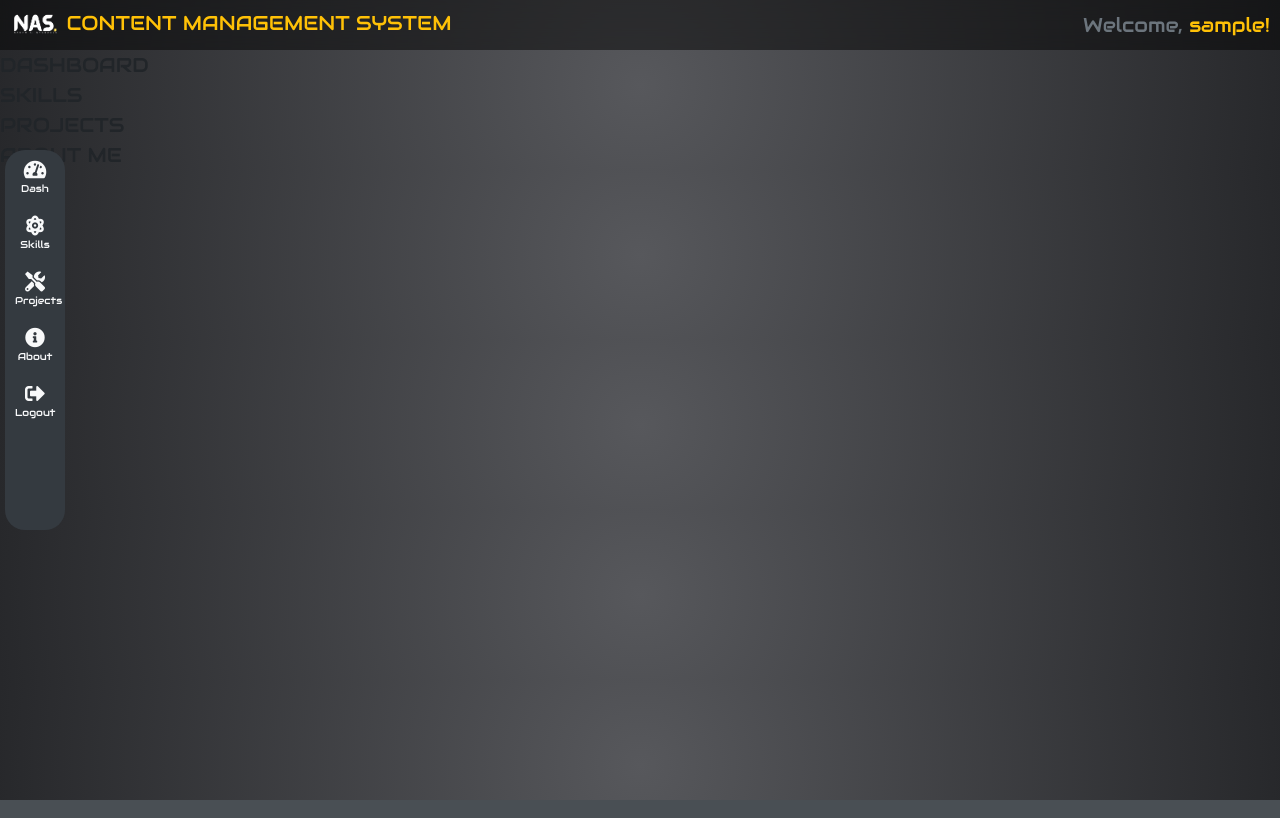
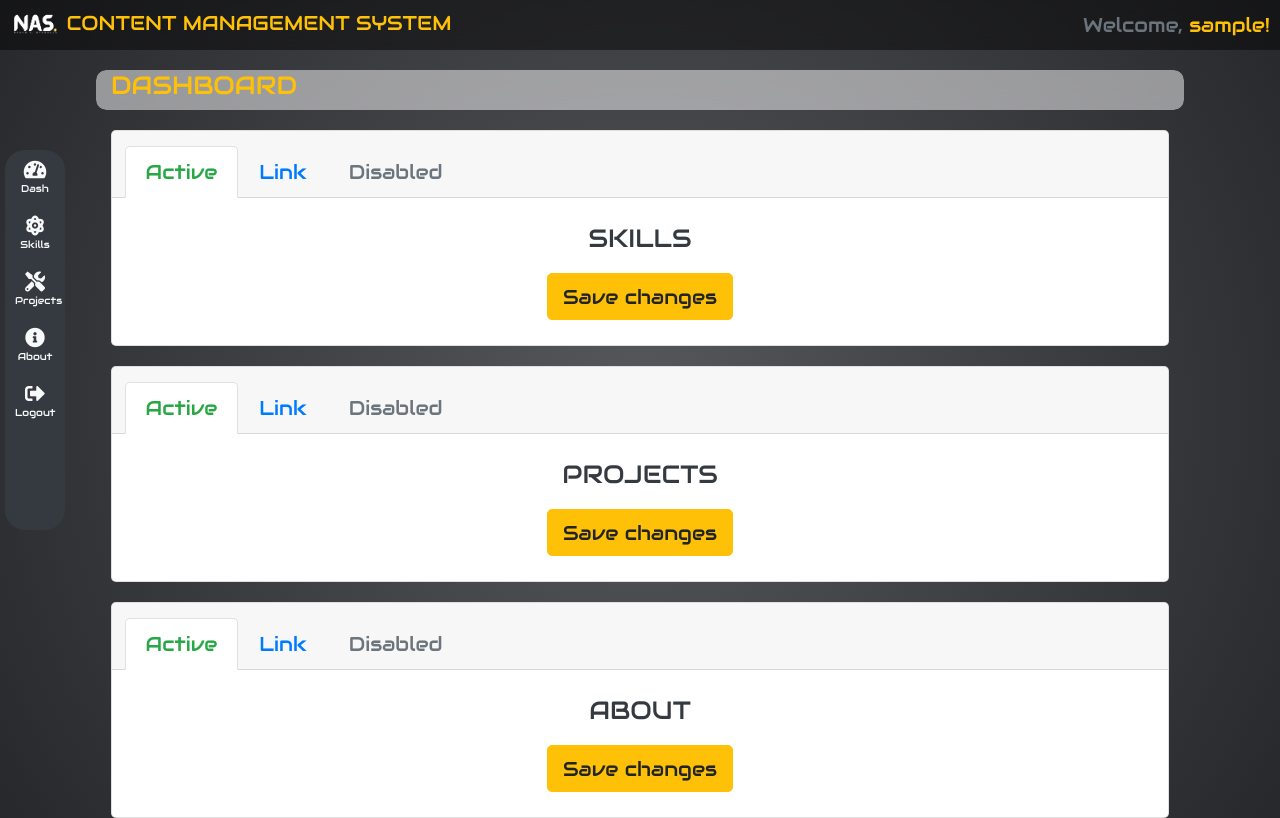
Before and after one commit to nashyyyyyyy/portfolio, a PHP site: page /cms/dashboard.php in a window 1280 px wide. Run offline with PHP 8.4, Linux system fonts and the light colour scheme; the visitor is signed in with stand-in values (Sample User, id 1).

Commit message:
After midterm project checking

```diff
--- a/cms/dashboard.css
+++ b/cms/dashboard.css
@@ -36,3 +36,28 @@ body {
     background-color: rgba(4, 4, 4, 0.5);
     backdrop-filter: blur(10px);
 }
+
+
+.overlay {
+    position: absolute;
+    top: 0;
+    left: 0;
+    width: 100%;
+    height: 100%;
+    background-color: rgba(255, 255, 255, 0.5);
+    backdrop-filter: blur(10px);
+
+}
+
+
+.text-warning {
+    color: #ffc107;
+}
+
+.text-left {
+    text-align: left;
+}
+
+.text-white {
+    color: #fff;
+}
--- a/cms/dashboard.php
+++ b/cms/dashboard.php
@@ -21,27 +21,114 @@
         <a href="#" class="text-light"><i class="fas fa-atom"></i><br>Skills</a>
         <a href="#" class="text-light"><i class="fas fa-tools"></i><br>Projects</a>
         <a href="#" class="text-light"><i class="fas fa-info-circle"></i><br>About</a>
-        <a href="logout.php" class="text-light"><i class="fas fa-sign-out-alt"></i><br>Logout</a>
+        <a href="#" onclick="confirmLogout();" class="text-light"><i class="fas fa-sign-out-alt"></i><br>Logout</a>
     </div>
 
     <div class="main frosted-bg text-warning">
         <img src="../img/NAS_nobg.png" alt="Logo" width="50" height="50" class="d-inline-block  ml-2 "> CONTENT MANAGEMENT SYSTEM <span class="text-secondary float-right mt-2 mr-2 d-none d-sm-inline">Welcome, <span class="text-warning"><?php echo $_SESSION['username']; ?>!</span></span>
     </div>
 
-    <section id="dashboard" class="section">
-        DASHBOARD
+    <section id="dashboard" class="section position-relative overflow-hidden mx-auto mt-3" style="max-width: 85%; border-radius:10px">
+        <div class="overlay"></div>
+        <div class="container section-content v-center">
+            <div class="row">
+                <div class="col-md-12 text-dark">
+                    <h5 class="text-warning text-left">DASHBOARD</h5>
+
+
+                </div>
+            </div>
+        </div>
     </section>
 
-    <section id="skills" class="section">
-       SKILLS
+    <section id="dashboard" class="section position-relative overflow-hidden mx-auto mt-3" style="max-width: 85%; border-radius:10px">
+
+        <div class="container section-content v-center">
+            <div class="row">
+                <div class="col-md-12 text-dark">
+                <div class="card text-center">
+                    <div class="card-header">
+                        <ul class="nav nav-tabs card-header-tabs">
+                        <li class="nav-item">
+                            <a class="nav-link active text-success" href="#">Active</a>
+                        </li>
+                        <li class="nav-item">
+                            <a class="nav-link" href="#">Link</a>
+                        </li>
+                        <li class="nav-item">
+                            <a class="nav-link disabled" href="#">Disabled</a>
+                        </li>
+                        </ul>
+                    </div>
+                    <div class="card-body">
+                        <h5 class="card-title">SKILLS</h5>
+                        <p class="card-text"></p>
+                        <a href="#" class="btn btn-warning">Save changes</a>
+                    </div>
+                    </div>
+                </div>
+            </div>
+        </div>
     </section>
 
-    <section id="projects" class="section">
-       PROJECTS
+    <section id="dashboard" class="section position-relative overflow-hidden mx-auto mt-3" style="max-width: 85%; border-radius:10px">
+
+        <div class="container section-content v-center">
+            <div class="row">
+                <div class="col-md-12 text-dark">
+                <div class="card text-center">
+  <div class="card-header">
+    <ul class="nav nav-tabs card-header-tabs">
+      <li class="nav-item">
+        <a class="nav-link active text-success" href="#">Active</a>
+      </li>
+      <li class="nav-item">
+        <a class="nav-link" href="#">Link</a>
+      </li>
+      <li class="nav-item">
+        <a class="nav-link disabled" href="#">Disabled</a>
+      </li>
+    </ul>
+  </div>
+  <div class="card-body">
+    <h5 class="card-title">PROJECTS</h5>
+    <p class="card-text"></p>
+    <a href="#" class="btn btn-warning">Save changes</a>
+  </div>
+</div>
+                </div>
+            </div>
+        </div>
     </section>
 
-    <section id="about" class="section">
-        ABOUT ME
+    <section id="dashboard" class="section position-relative overflow-hidden mx-auto mt-3" style="max-width: 85%; border-radius:10px">
+
+        <div class="container section-content v-center">
+            <div class="row">
+                <div class="col-md-12 text-dark">
+                <div class="card text-center">
+  <div class="card-header">
+    <ul class="nav nav-tabs card-header-tabs">
+      <li class="nav-item">
+        <a class="nav-link active text-success" href="#">Active</a>
+      </li>
+      <li class="nav-item">
+        <a class="nav-link" href="#">Link</a>
+      </li>
+      <li class="nav-item">
+        <a class="nav-link disabled" href="#">Disabled</a>
+      </li>
+    </ul>
+  </div>
+  <div class="card-body">
+    <h5 class="card-title">ABOUT</h5>
+    <p class="card-text"></p>
+    <a href="#" class="btn btn-warning">Save changes</a>
+  </div>
+</div>
+                </div>
+            </div>
+        </div>
     </section>
 
     <section id="content-management" class="section">
@@ -52,5 +139,16 @@
     <script src="https://code.jquery.com/jquery-3.5.1.slim.min.js"></script>
     <script src="https://cdn.jsdelivr.net/npm/popper.js@1.16.0/dist/umd/popper.min.js"></script>
     <script src="https://stackpath.bootstrapcdn.com/bootstrap/4.5.2/js/bootstrap.min.js"></script>
+
+    <script>
+    function confirmLogout() {
+        var confirmation = confirm("Are you sure you want to log out?");
+        if (confirmation) {
+            window.location.href = "logout.php"; // Redirect to logout.php if confirmed
+        } else {
+            // Do nothing if canceled
+        }
+    }
+</script>
 </body>
 </html>
--- a/index.css
+++ b/index.css
@@ -87,9 +87,7 @@ body {
     z-index: -1; /* Move the frosted background behind the content */
   }
 
-  .bg-dark-transparent {
-    background: linear-gradient(to bottom right, rgba(0, 0, 0, 0.7), rgba(0, 0, 0, 0.5)) !important; /* Gradient background */
-  }
+
 
   .text-white {
     color: white;
```
Also changed, not shown: index.php (+7 -5 lines).
